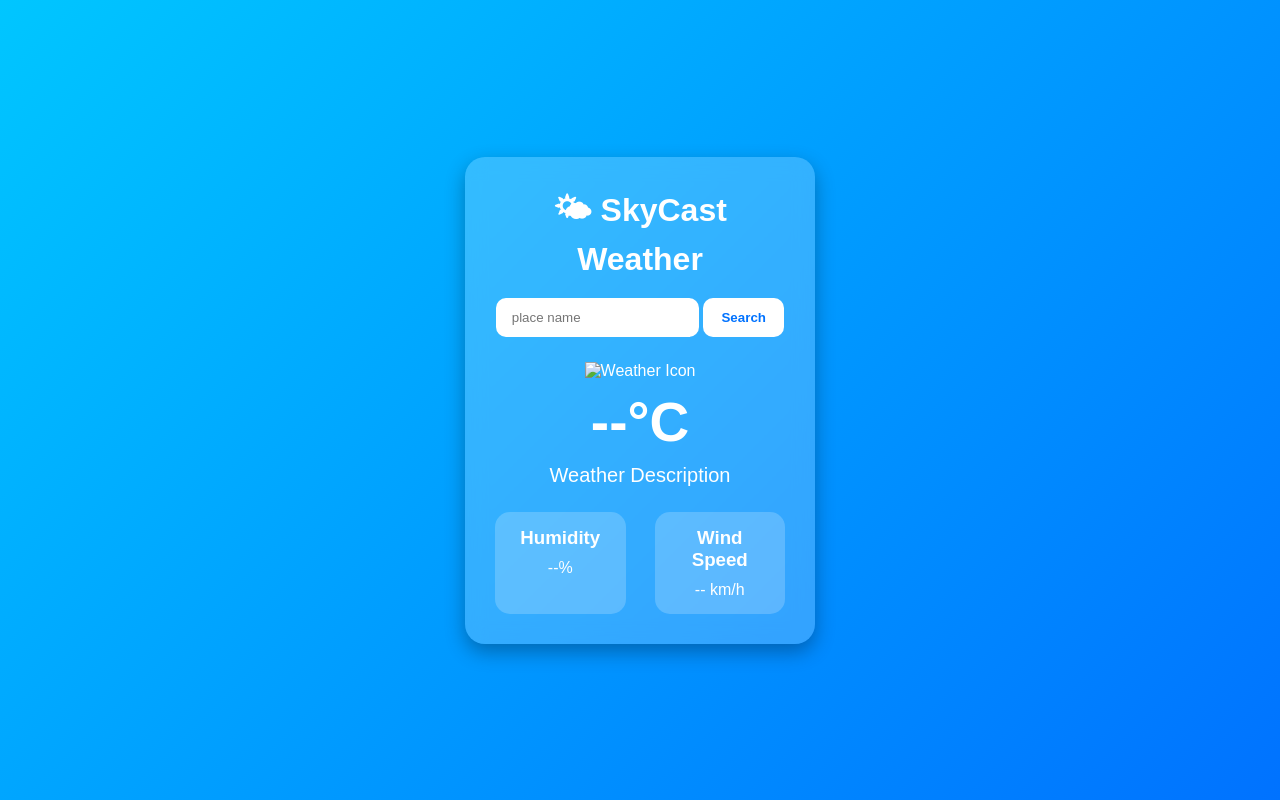
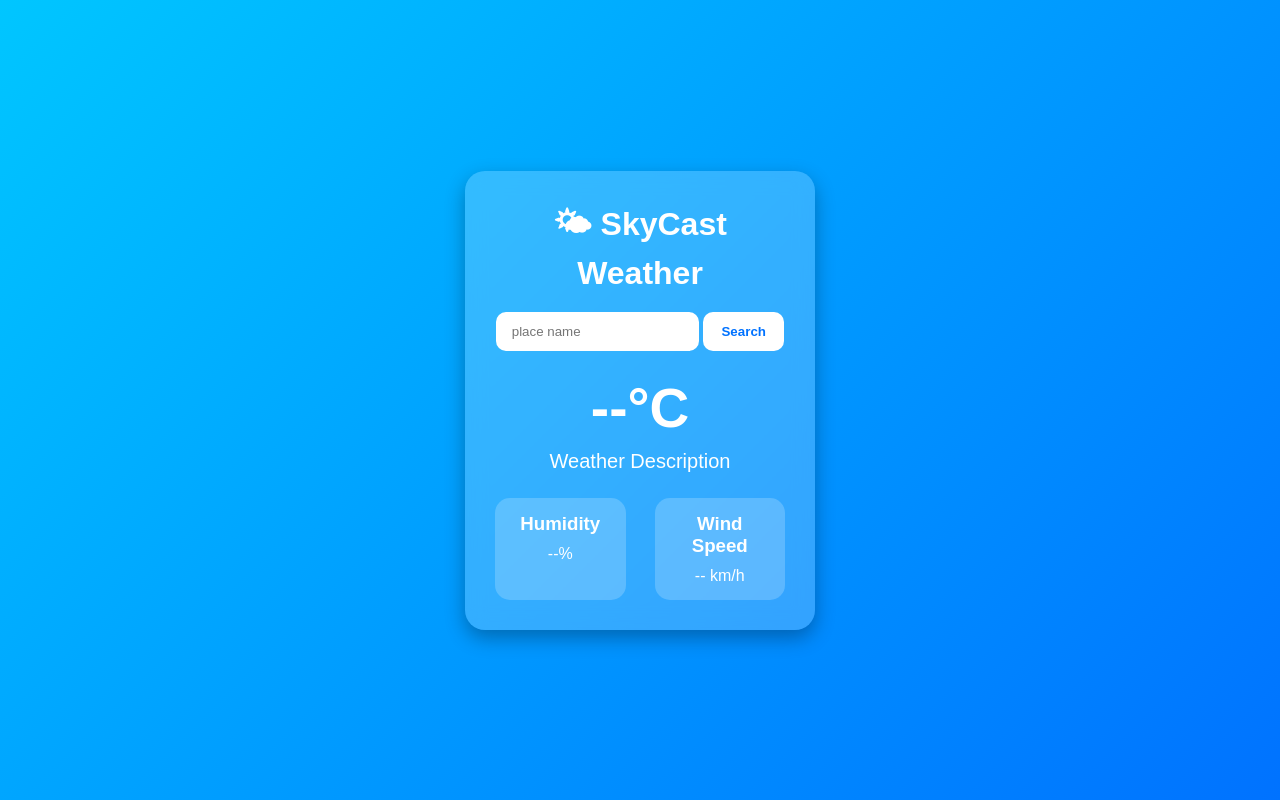
Before and after one commit to naikpayal01/weather-app, a plain HTML site: page index.html in a window 1280 px wide. Drawn offline with Linux system fonts and the light colour scheme.

Commit message:
Update index.html

```diff
--- a/index.html
+++ b/index.html
@@ -36,7 +36,6 @@
 
       <p id="dateTime"></p>
 
-            <img id="weatherIcon" src="" alt="Weather Icon">
 
             <h1 id="temperature">--°C</h1>
 
```
